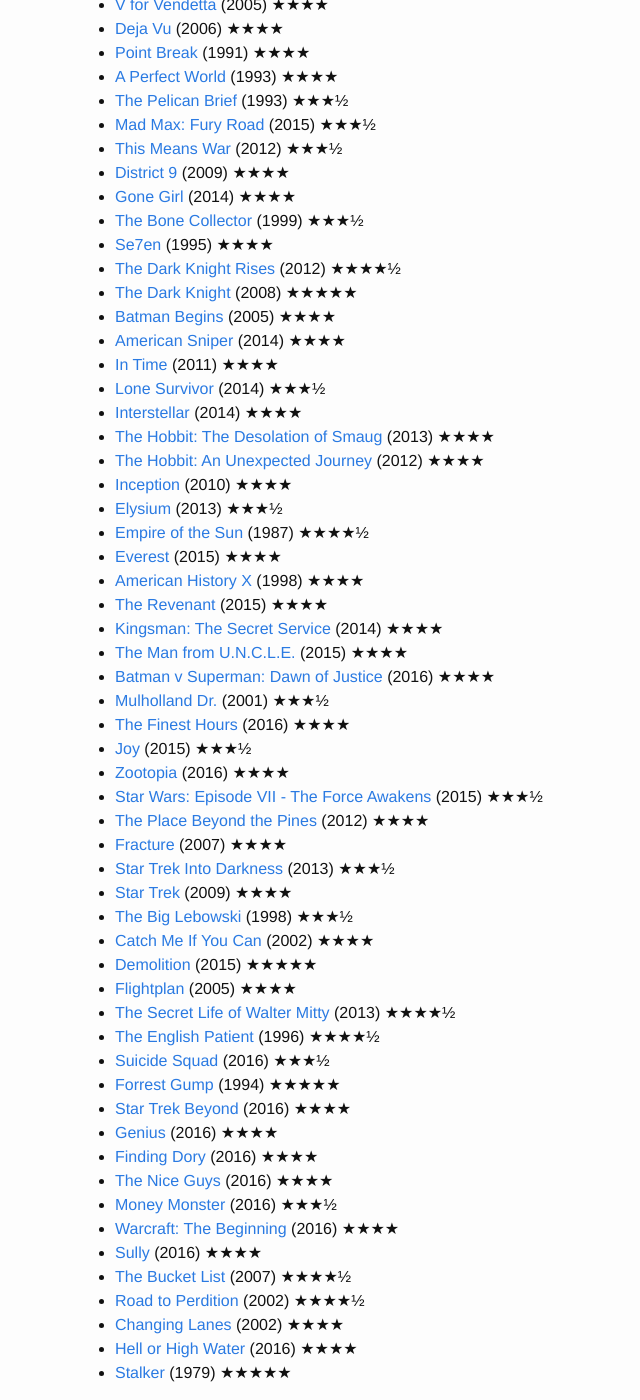
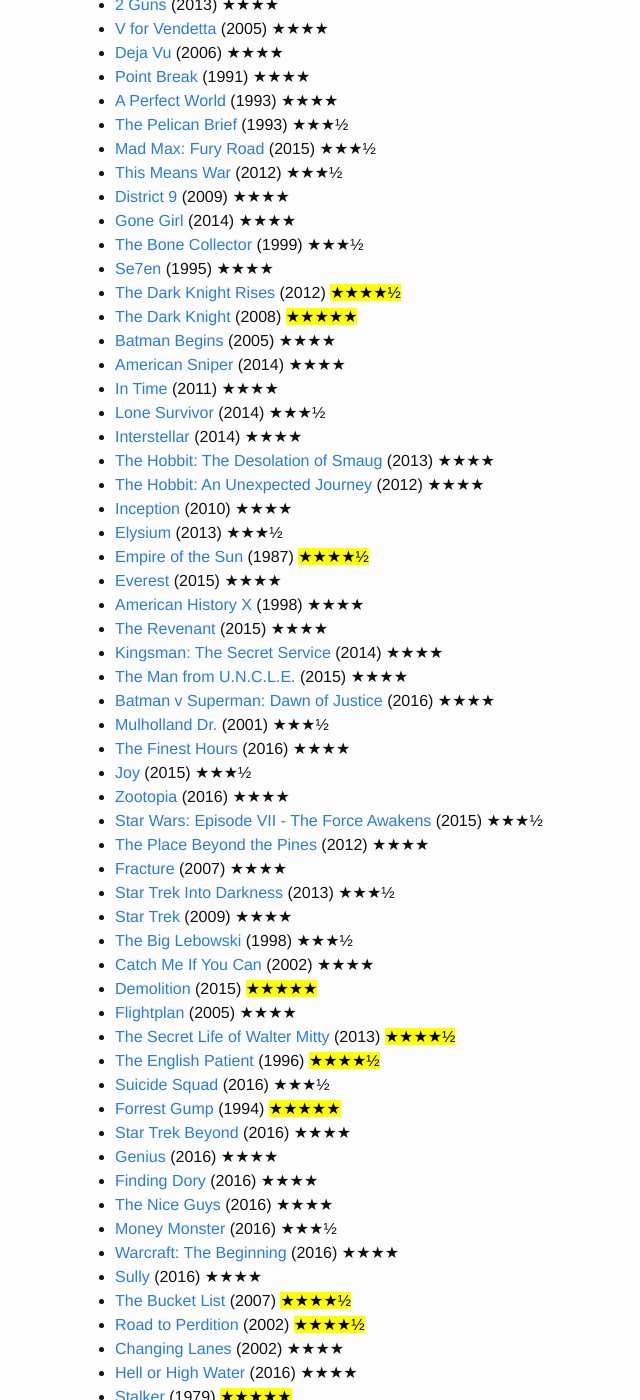
Before and after one commit to aspyatkin/personal-website, a Jekyll site: the page built from movie-list.md, in a window 1280 px wide and 1400 px high, scrolled down 1647 px. Shown: the whole window, without its empty margins (185-825 px from the left). Built offline with Jekyll 4.4.1, drawn with Linux system fonts in a browser that asks for light colours; some of the changed text lies outside the part shown.

Commit message:
Update movie list

```diff
--- a/_layouts/movie-list.html
+++ b/_layouts/movie-list.html
@@ -40,9 +40,9 @@
           {% when 4 %}
             ★★★★
           {% when 4.5 %}
-            ★★★★½
+            <mark>★★★★½</mark>
           {% when 5 %}
-            ★★★★★
+            <mark>★★★★★</mark>
         {% endcase %}
       </li>
 		{% endfor %}
@@ -75,9 +75,9 @@
           {% when 4 %}
             ★★★★
           {% when 4.5 %}
-            ★★★★½
+            <mark>★★★★½</mark>
           {% when 5 %}
-            ★★★★★
+            <mark>★★★★★</mark>
         {% endcase %}
       </li>
     {% endfor %}
```
Also changed, not shown: movie-list.md (+6 -0 lines).
